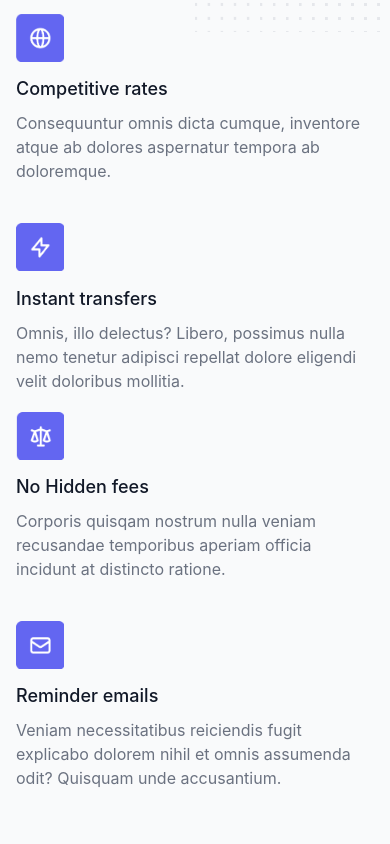
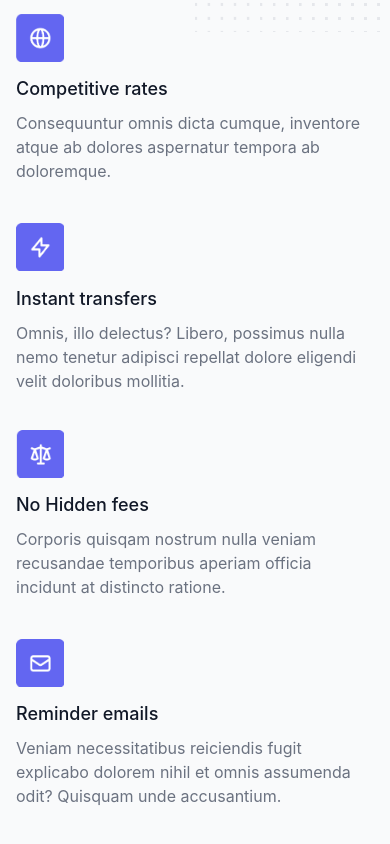
Before and after one commit to sumeetgodse/landing-page, a React (Create React App) app: page / in a window 390 px wide. Shown: the part 1314-2158 px from the top of the page. Built offline with nearby package versions, Linux system fonts and the light colour scheme; the HTML template or start-up script is replaced by a standard one.

Commit message:
block2 col3

```diff
--- a/src/styles/block2.css
+++ b/src/styles/block2.css
@@ -163,7 +163,7 @@
 
     .column3 {
         margin-left: 16px;
-        margin-top: 540px;
+        margin-top: 558px;
         display: inline-block;
         width: 90%;
         position: absolute;
```
